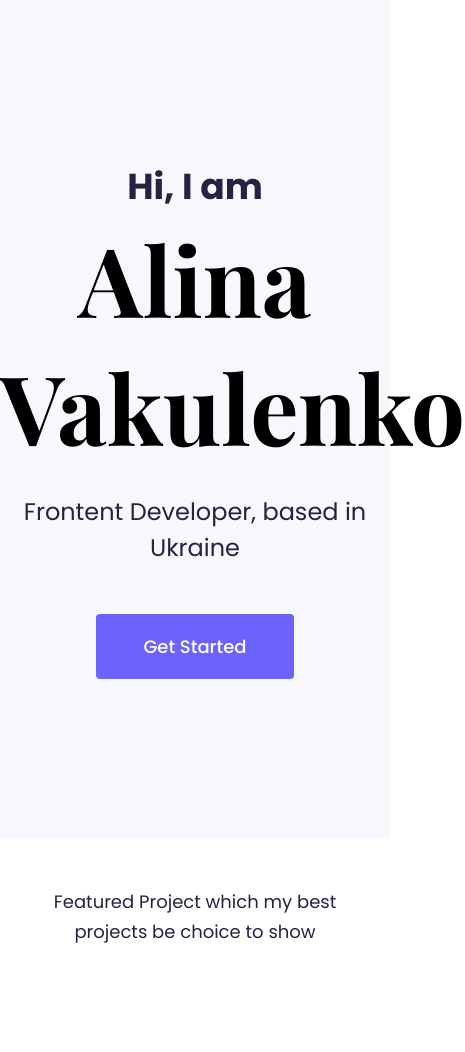
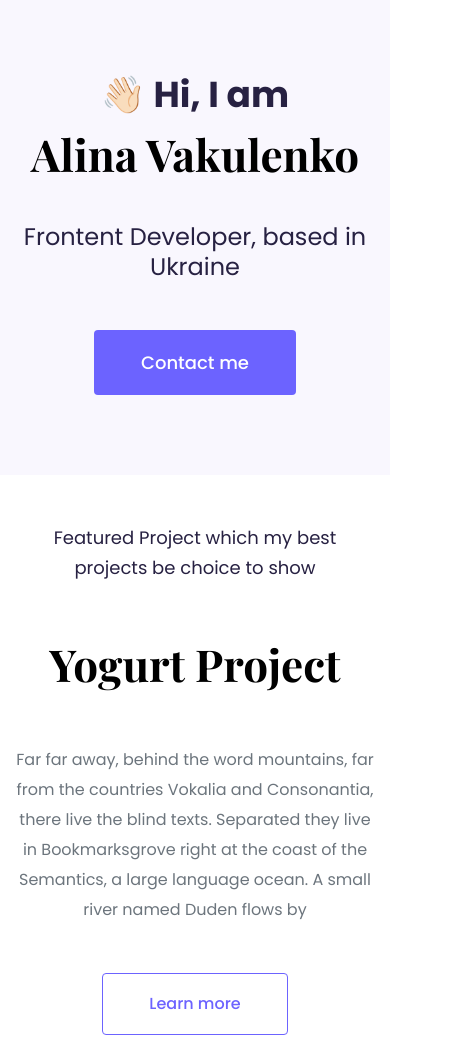
Before and after one commit to alina-vakulenko/SheCodes-portfolio-project, a plain HTML site: page index.html in a window 390 px wide. Shown: the top 1052 px of the page, 465 px wide, since content can reach past the window. Drawn offline with nearby package versions, Linux system fonts and the light colour scheme.

Commit message:
added responsive css

```diff
--- a/index.html
+++ b/index.html
@@ -30,10 +30,10 @@
   </head>
   <body>
     <div class="hero">
-      <p class="greeting">Hi, I am</p>
+      <p class="greeting">👋🏻 Hi, I am</p>
       <h1>Alina Vakulenko</h1>
       <p class="introduction mt-4 mb-5">Frontent Developer, based in Ukraine</p>
-      <a href="#" class="btn btn-main">Get Started</a>
+      <a href="#" class="btn btn-main">Contact me</a>
     </div>
     <p class="text-center m-5 title-of-projects">
       Featured Project which my best projects be choice to show
--- a/styles/portfolio.css
+++ b/styles/portfolio.css
@@ -20,15 +20,18 @@ h6 {
   font-weight: bold;
   color: black;
 }
+h1 {
+  font-size: 96px;
+}
 h2 {
   font-size: 64px;
   line-height: 1.5;
 }
 p {
   font-size: 16px;
+  font-weight: normal;
   color: var(--paragraph-text-color);
   line-height: 30px;
-  margin: 0;
 }
 .title-of-projects {
   font-size: 18px;
@@ -37,21 +40,16 @@ p {
   text-align: center;
   background: var(--secondary-color);
   padding: 160px 0;
-}
-.hero h1 {
-  font-size: 96px;
-  line-height: 128px;
-  margin: 0;
+  line-height: 1.5;
 }
 
 .greeting {
   font-size: 36px;
   font-weight: bold;
-  line-height: 54px;
+  margin: 0;
 }
 .introduction {
   font-size: 24px;
-  line-height: 36px;
 }
 .btn-main {
   padding: 18px 46px;
@@ -59,7 +57,6 @@ p {
   background: var(--primary-color);
   color: white;
   font-size: 18px;
-  line-height: 1.5;
   font-weight: 500;
 }
 
@@ -69,7 +66,6 @@ p {
   background: var(--primary-color);
   color: var(--paragraph-text-color);
   font-size: 18px;
-  line-height: 1.5;
   font-weight: 500;
 }
 .btn-secondary {
@@ -95,5 +91,25 @@ p {
 }
 
 .project-description {
-  margin: 60px 60px;
+  padding: 80px 40px;
+  line-height: 1.5;
 }
+@media (max-width: 900px) {
+  h1 {
+    font-size: 44px;
+    line-height: 2;
+  }
+
+  h2 {
+    font-size: 44px;
+  }
+
+  .hero {
+    padding: 80px 0;
+  }
+
+  .project-description {
+    padding: 0;
+    text-align: center;
+  }
+}
```
